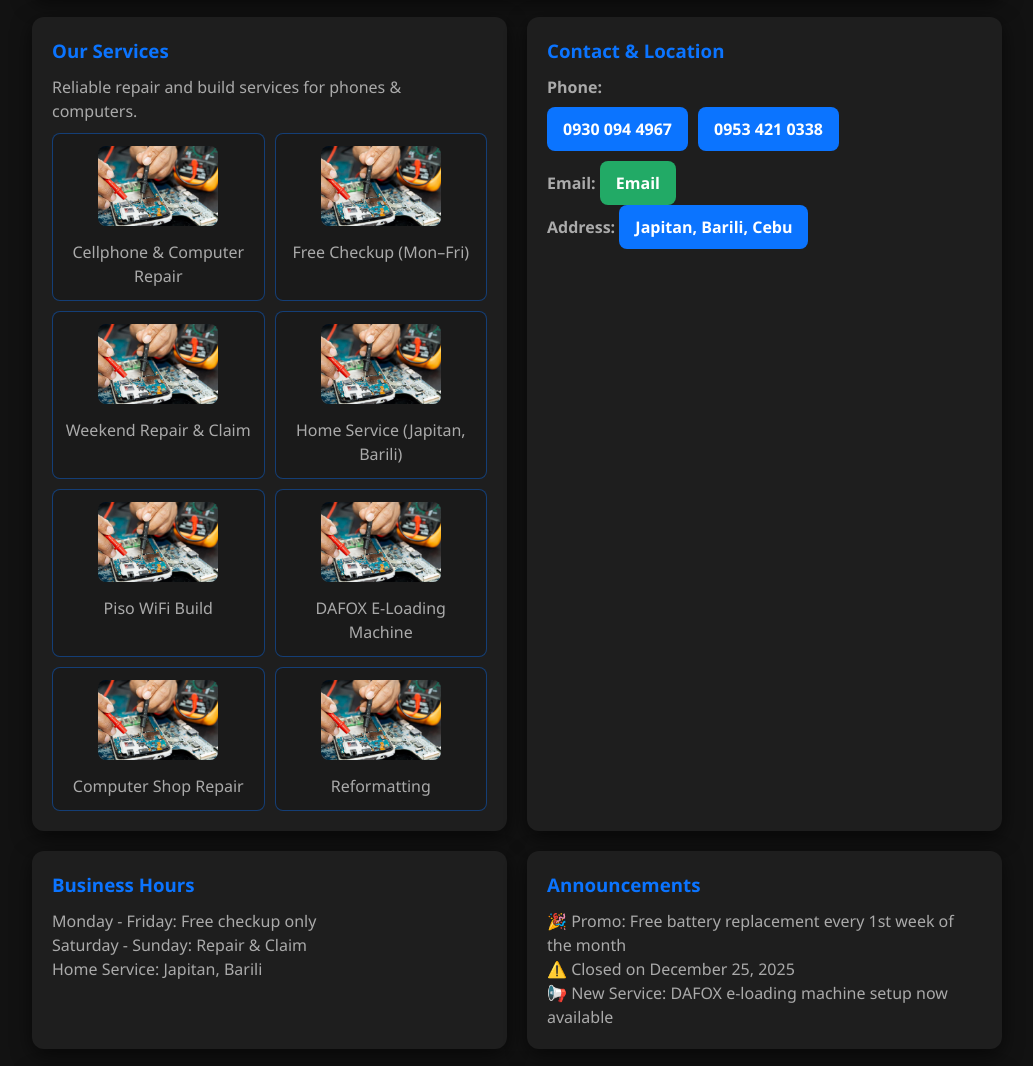
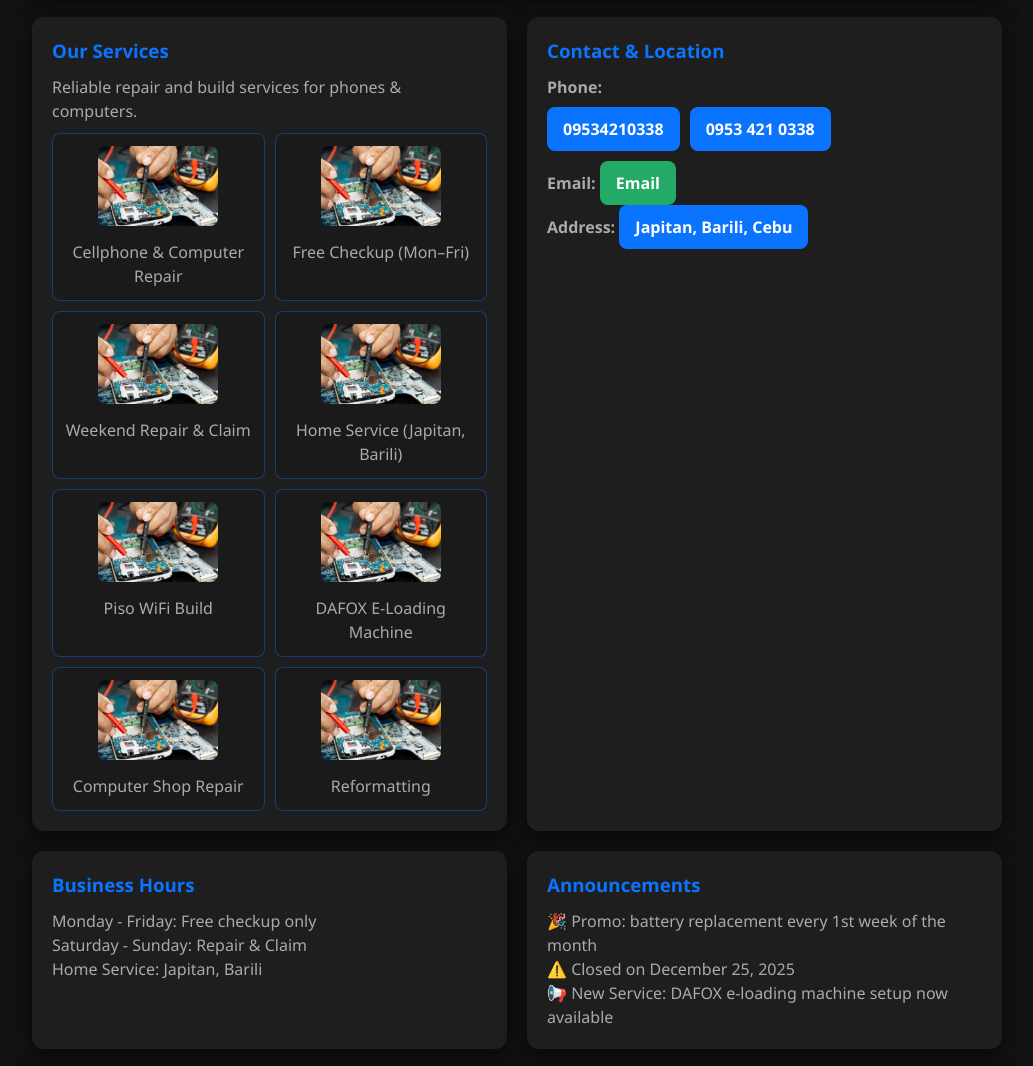
Before and after one commit to JJAYTECH/Shop, a plain HTML site: page index.html in a window 1280 px wide. Shown: the part 168-1234 px from the top of the page, without its empty margins (123-1156 px from the left). Drawn offline with Linux system fonts and the light colour scheme.

Commit message:
Imong mensahe diri

```diff
--- a/index.html
+++ b/index.html
@@ -102,7 +102,7 @@
         <h3>Contact & Location</h3>
         <p><strong>Phone:</strong></p>
         <div class="contact">
-          <a href="tel:+639300944967" class="btn">0930 094 4967</a>
+          <a href="tel:+639300944967" class="btn">09534210338</a>
           <a href="tel:+639534210338" class="btn">0953 421 0338</a>
         </div>
         <p style="margin-top:10px"><strong>Email:</strong>
@@ -127,7 +127,7 @@
       <div class="card">
         <h3>Announcements</h3>
         <ul style="list-style:none;padding-left:0;">
-          <li>🎉 Promo: Free battery replacement every 1st week of the month</li>
+          <li>🎉 Promo: battery replacement every 1st week of the month</li>
           <li>⚠️ Closed on December 25, 2025</li>
           <li>📢 New Service: DAFOX e-loading machine setup now available</li>
         </ul>
```
